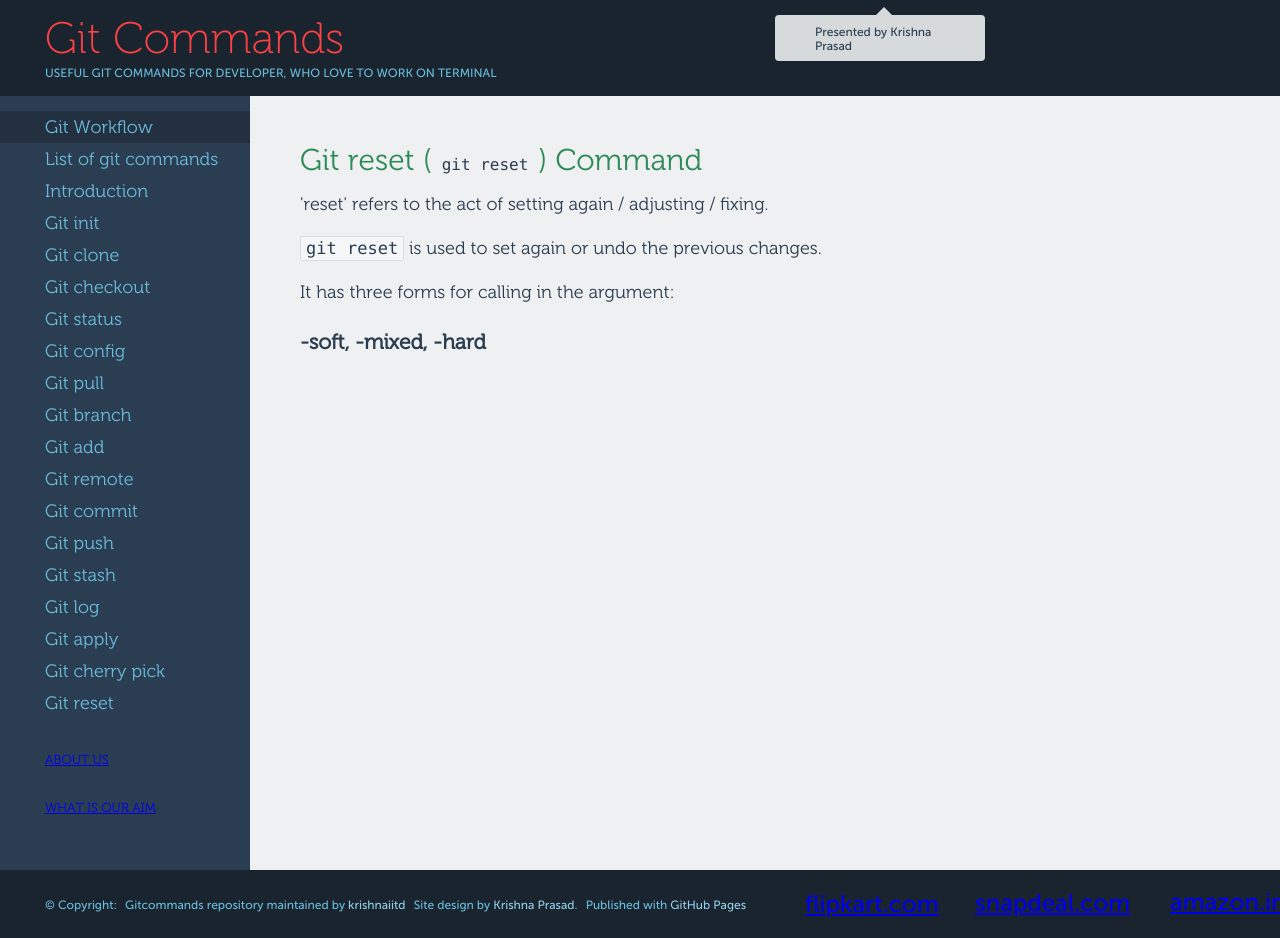
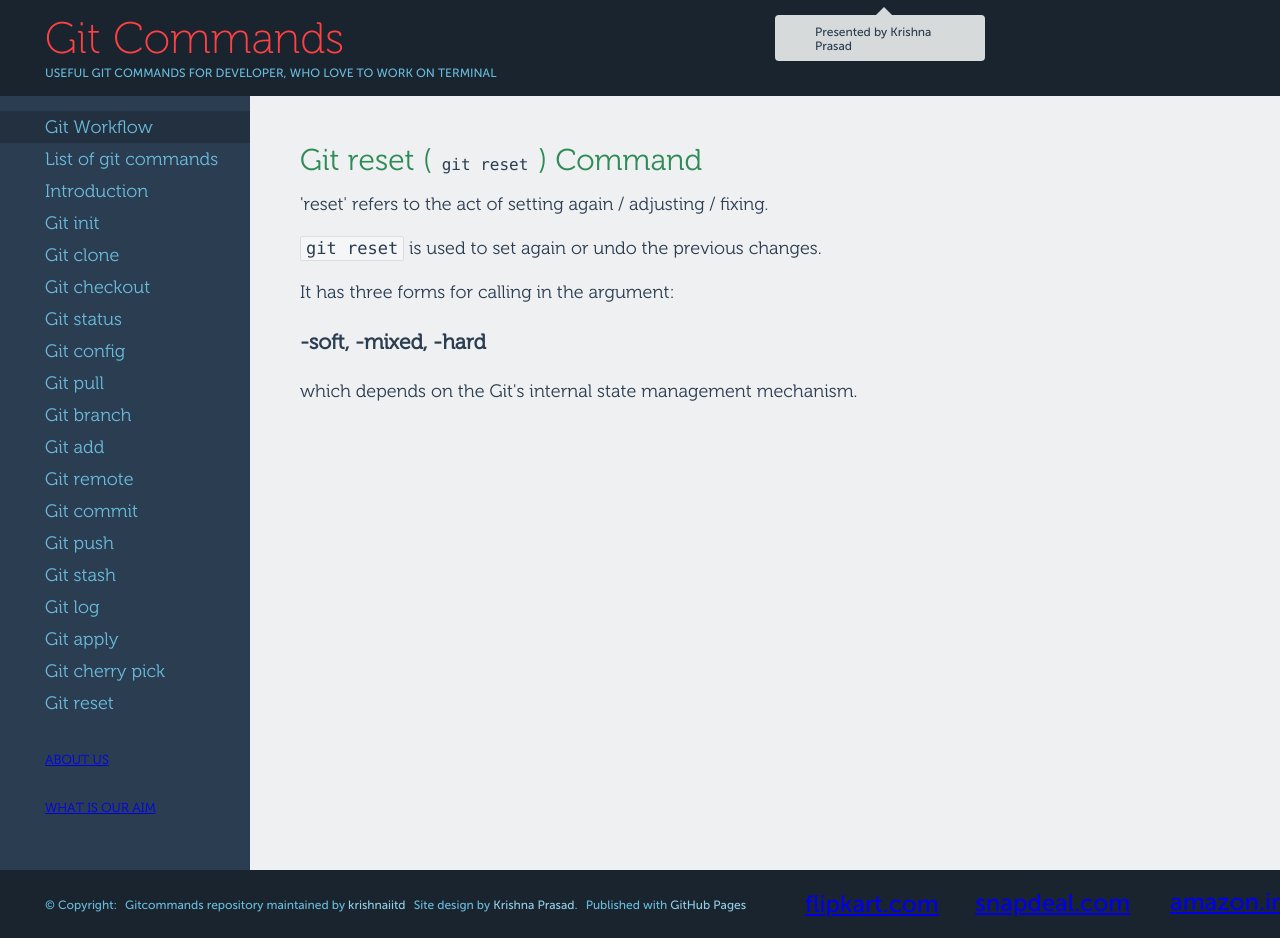
Before and after one commit to krishnaiitd/gitcommands, a Jekyll site: the page built from git-reset/index.html, in a window 1280 px wide. Built offline with Jekyll 4.4.1, drawn with Linux system fonts in a browser that asks for light colours; comment, search, counter and statistics services are not loaded.

Commit message:
added text to reset page

```diff
--- a/git-reset/index.html
+++ b/git-reset/index.html
@@ -10,5 +10,5 @@ keywords: git config, git commands, git git config global, git config --list.
   </p>
   <p>'reset' refers to the act  of setting again / adjusting / fixing. </p>
   <p><code>git reset</code> is used to set again or undo the previous changes.</p>
-  <p>It has three forms for calling in the argument: <h3>-soft, -mixed, -hard</h3></p>
+  <p>It has three forms for calling in the argument: <h3>-soft, -mixed, -hard</h3> which depends on the Git's internal state management mechanism.</p>
 </article>
```
